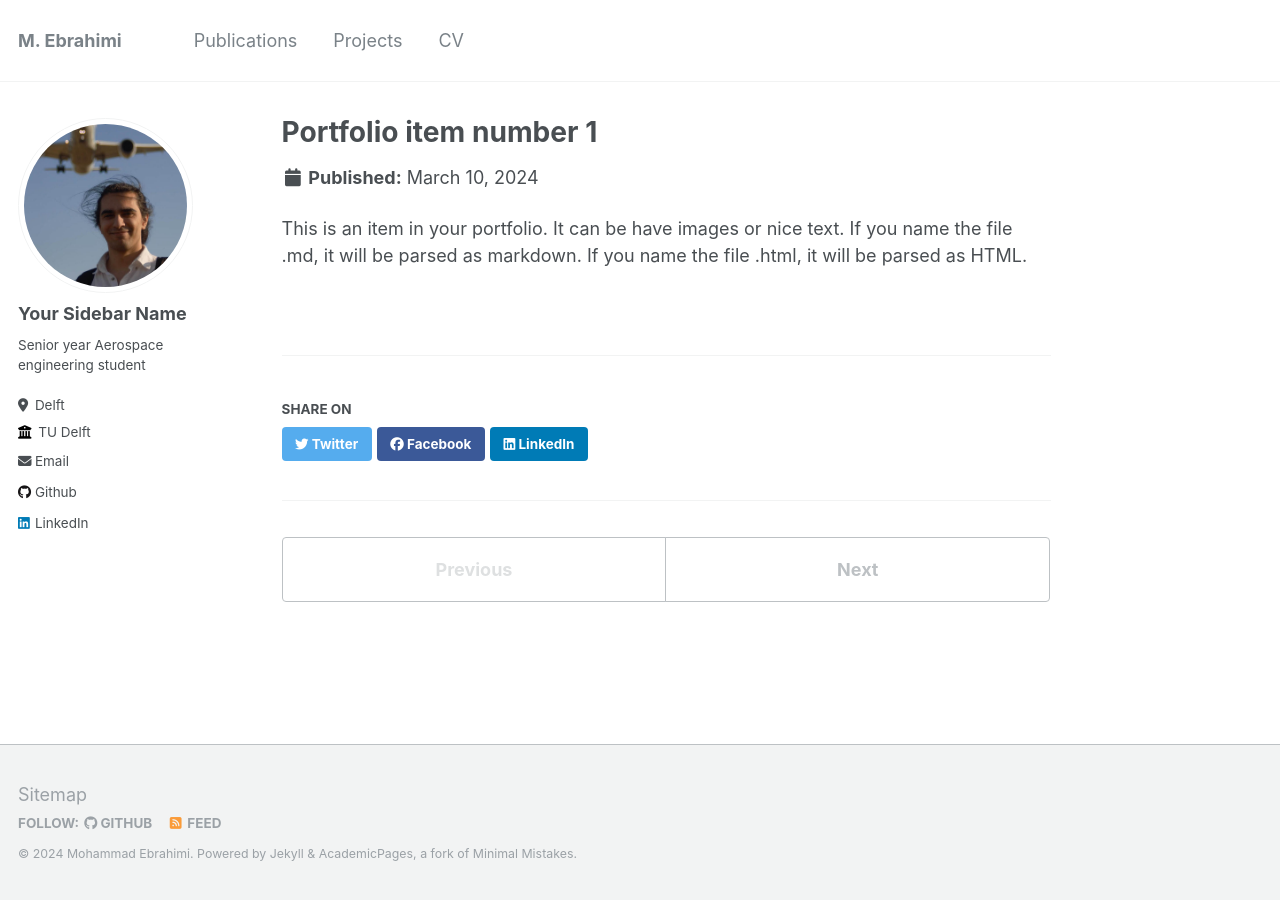
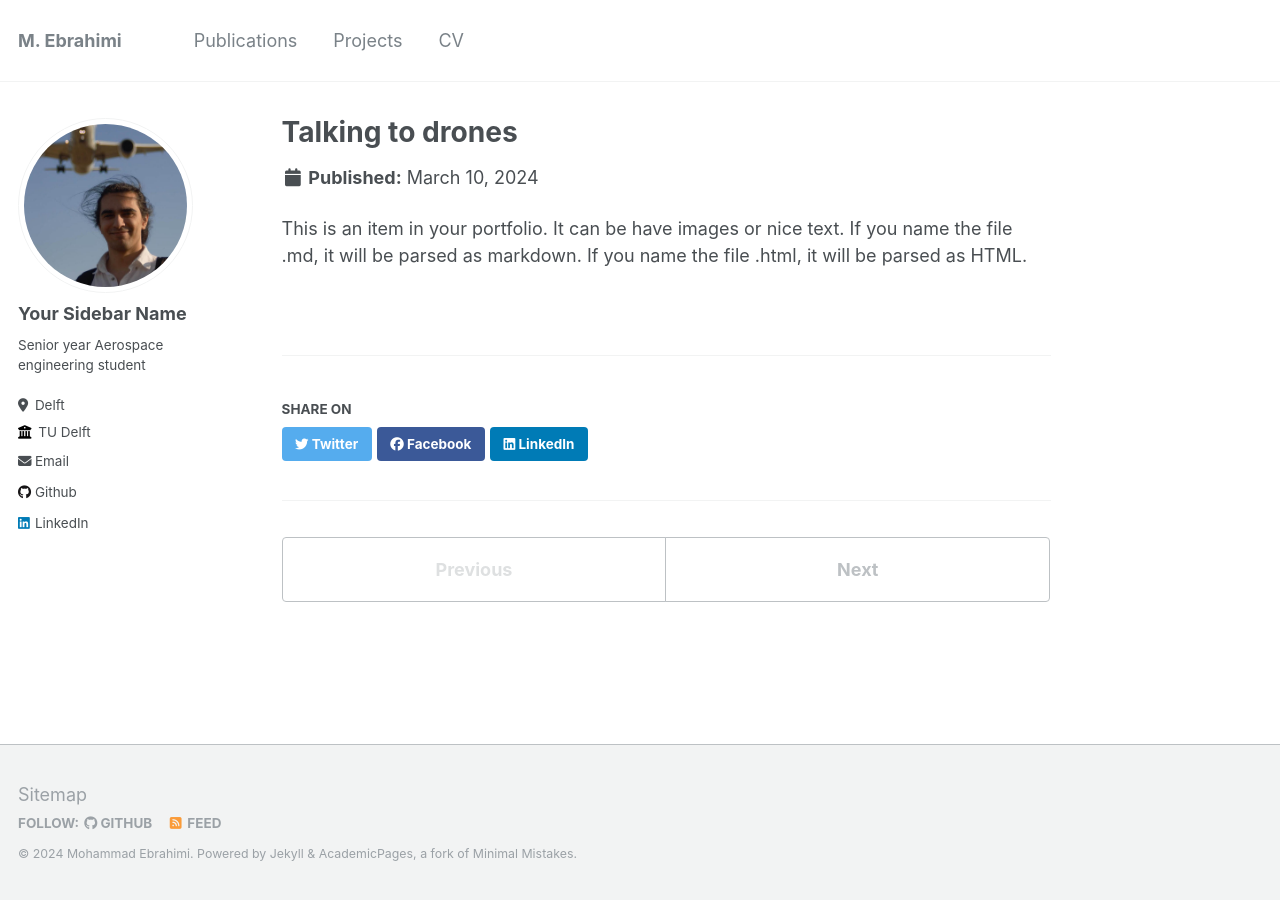
Before and after one commit to moeb8001/moeb8001.github.io, a Jekyll site: the page built from _portfolio/portfolio-1.md, in a window 1280 px wide. Built offline with Jekyll 4.4.1, drawn with Linux system fonts in a browser that asks for light colours.

Commit message:
Update portfolio-1.md

```diff
--- a/_portfolio/portfolio-1.md
+++ b/_portfolio/portfolio-1.md
@@ -1,6 +1,7 @@
 ---
-title: "Portfolio item number 1"
-excerpt: "Short description of portfolio item number 1<br/><img src='/images/500x300.png'>"
+title: "Talking to drones "
+excerpt: "Voice command based flying of the CrazyFLie nano-UAV. Focused on onboard Voice Command Recognition for Crazyflie.<br/>
+![image](https://github.com/moeb8001/moeb8001.github.io/assets/112695184/99a9ecae-e9b7-4a9d-b96d-953cb4facb60)"
 collection: portfolio
 ---
 
```
